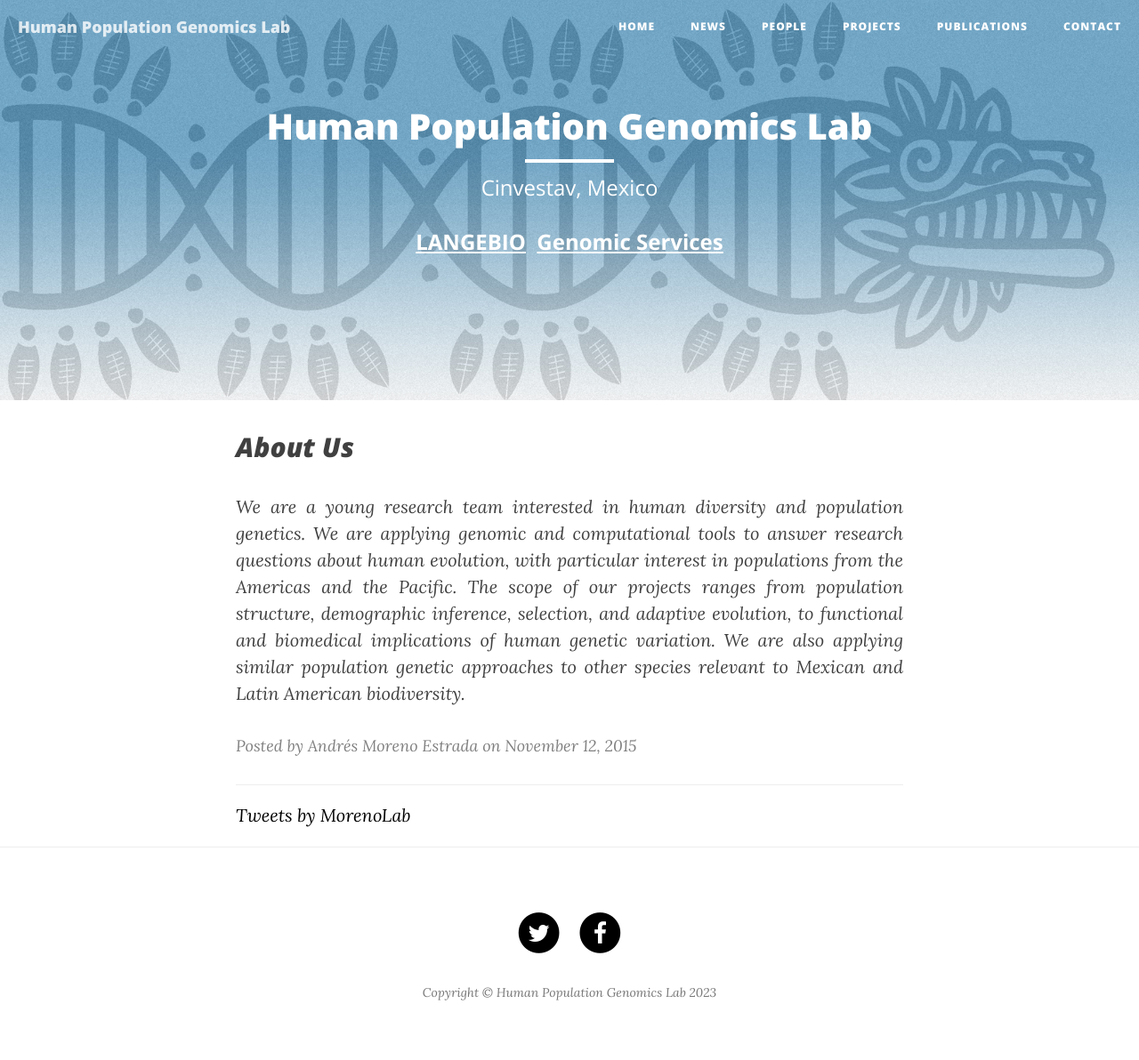
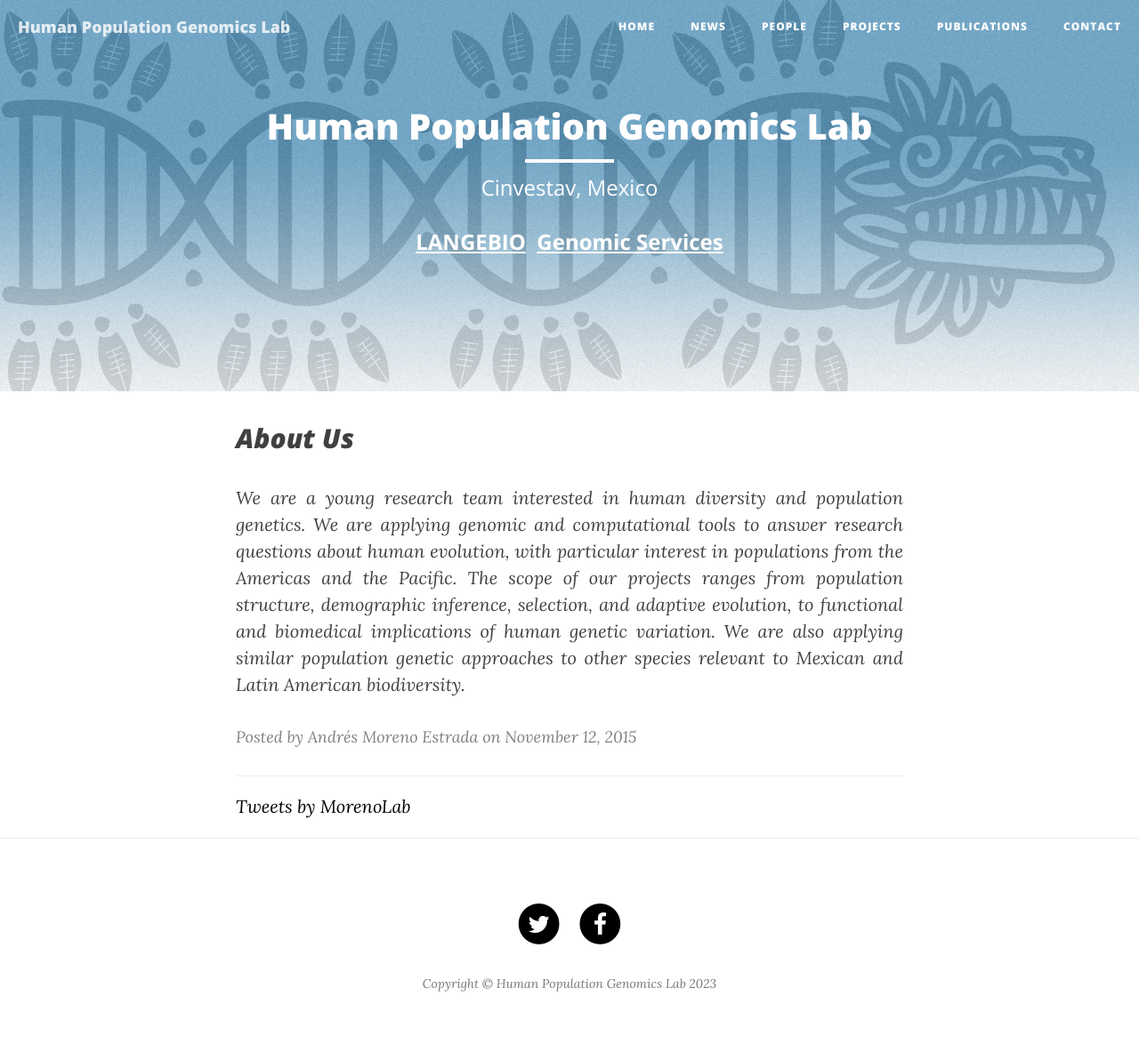
Before and after one commit to milkshakeplustip/milkshakeplustip.github.io, a Jekyll site: the page built from index.html, in a window 1280 px wide. Shown: the whole page at 89% size. Built offline with Jekyll 4.4.1, drawn with Linux system fonts in a browser that asks for light colours; nearby versions of some CDN libraries; the list of posts is cut into pages by our own code; comment, search, counter and statistics services are not loaded.

Commit message:
test editing once again

```diff
--- a/_layouts/page.html
+++ b/_layouts/page.html
@@ -3,7 +3,7 @@
 ---
 
 <!-- Page Header -->
-<header class="intro-header" style="background-image: url('{{ site.baseurl }}/{% if page.header-img %}{{ page.header-img }}{% else %}{{ site.header-img }}{% endif %}'); background-size: cover; height: 450px; background-attachment: fixed">
+<header class="intro-header" style="background-image: url('{{ site.baseurl }}/{% if page.header-img %}{{ page.header-img }}{% else %}{{ site.header-img }}{% endif %}'); background-size: cover; background-attachment: fixed">
     <div class="container">
         <div class="row">
             <div class="col-lg-8 col-lg-offset-2 col-md-10 col-md-offset-1">
```
